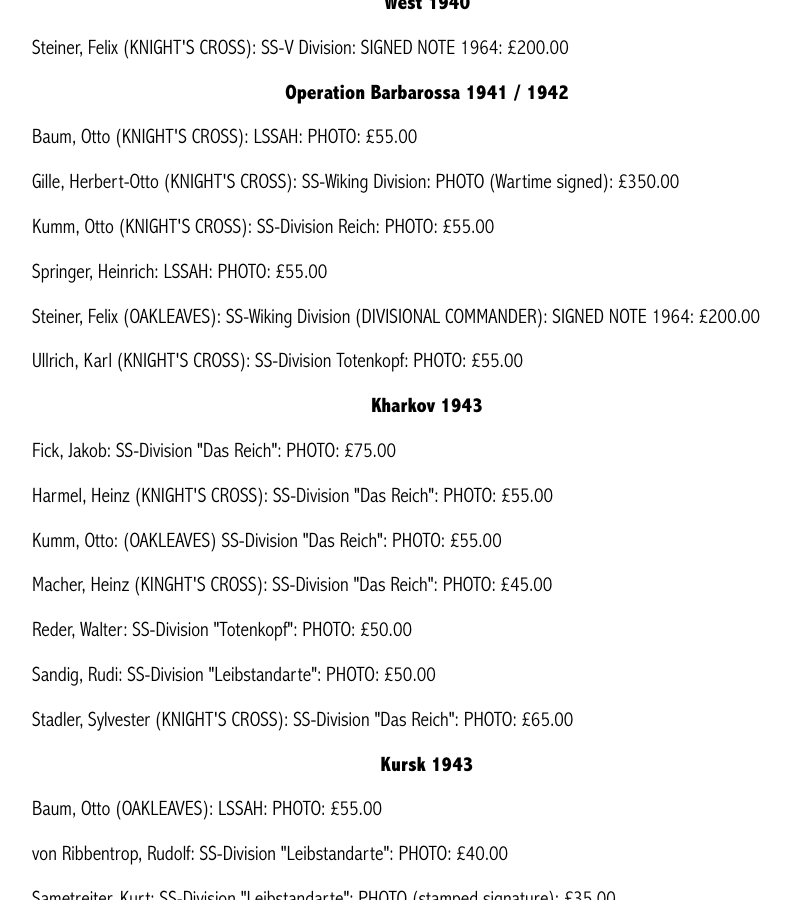
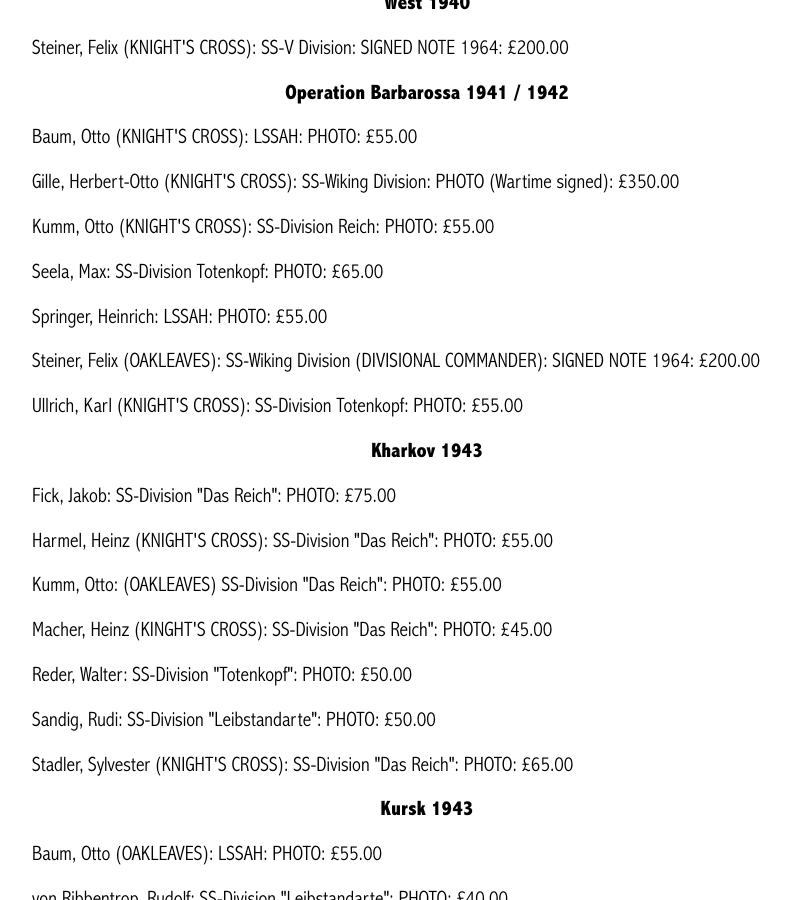
Before and after one commit to lahphotographs/lahphotographs.github.com, a Jekyll site: the page built from Waffen_SS_photos.md, in a window 1280 px wide and 900 px high, scrolled down 600 px. Shown: the whole window, without its empty margins (213-1004 px from the left). Built offline with Jekyll 4.4.1, drawn with Linux system fonts in a browser that asks for light colours.

Commit message:
Update Waffen_SS_photos.md

```diff
--- a/Waffen_SS_photos.md
+++ b/Waffen_SS_photos.md
@@ -22,6 +22,7 @@ permalink: /waffen_ss_photos.html
 <p>Baum, Otto (KNIGHT'S CROSS): LSSAH: PHOTO: £55.00
 <p>Gille, Herbert-Otto (KNIGHT'S CROSS): SS-Wiking Division: PHOTO (Wartime signed): £350.00
 <p>Kumm,	Otto (KNIGHT'S CROSS):	SS-Division Reich:	PHOTO: £55.00
+<p>Seela,	Max:	SS-Division Totenkopf:	PHOTO: £65.00
 <p>Springer,	Heinrich:	LSSAH:	PHOTO: £55.00
 <p>Steiner,	Felix (OAKLEAVES):	SS-Wiking Division (DIVISIONAL COMMANDER):	SIGNED NOTE 1964: £200.00
 <p>Ullrich,	Karl (KNIGHT'S CROSS):	SS-Division Totenkopf:	PHOTO: £55.00
```
